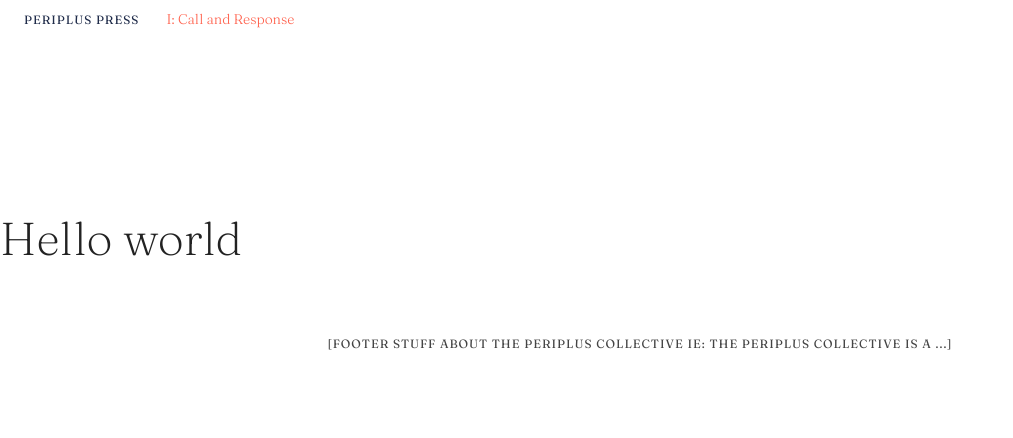
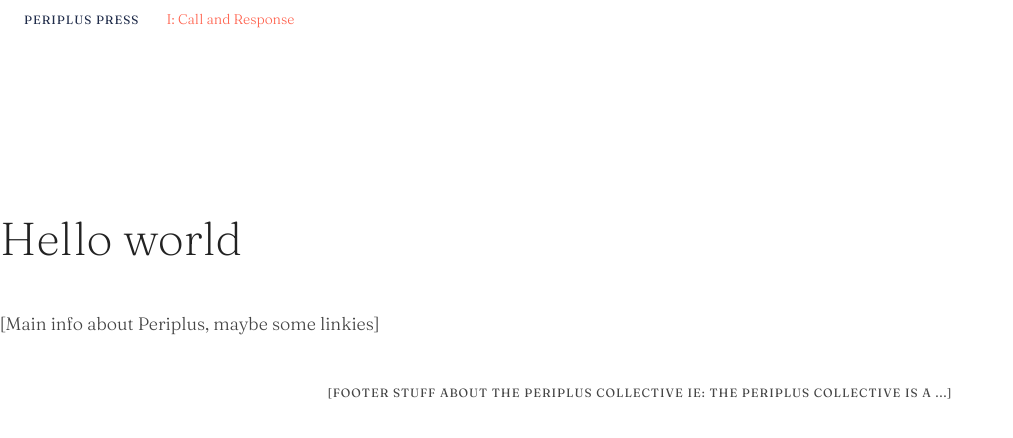
Before and after one commit to peripress/callandresponse, an Astro site: page / in a window 1280 px wide. Shown: the whole page, without its empty margins (0-1013 px from the left). Built offline with nearby package versions, Linux system fonts and the light colour scheme; Astro itself is replaced by a stand-in of ours.

Commit message:
test change

```diff
--- a/src/pages/index.astro
+++ b/src/pages/index.astro
@@ -14,6 +14,7 @@ import { SITE_TITLE, SITE_DESCRIPTION } from '../config';
 		<Header title={SITE_TITLE} />
 		<main>
 			<h1>Hello world</h1>
+			<p>[Main info about Periplus, maybe some linkies]</p>
 		</main>
 		<Footer />
 	</body>
```
